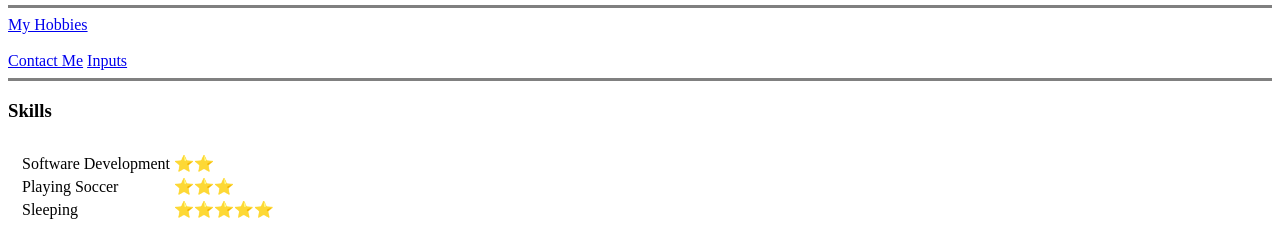
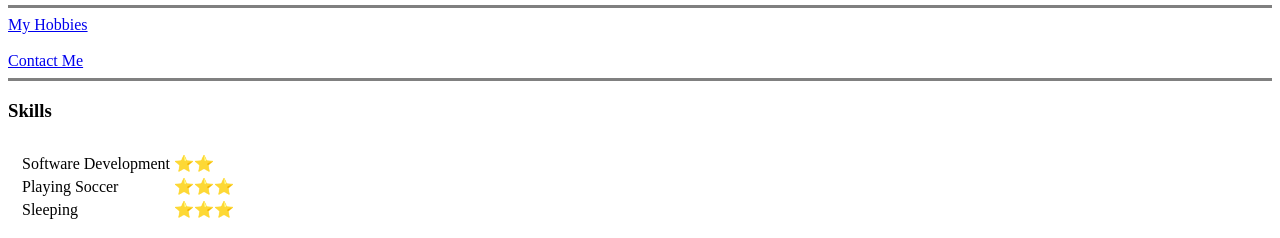
Before and after one commit to Rona7do/Cv, a plain HTML site: page index.html in a window 1280 px wide. Shown: the part 703-941 px from the top of the page. Drawn offline with Linux system fonts and the light colour scheme.

Commit message:
Update index.html

```diff
--- a/index.html
+++ b/index.html
@@ -57,7 +57,6 @@
 
 <a href="Hobbies.html">My Hobbies</a><br>
 <br><a href="Contact Me.html">Contact Me</a>
-<a href="inputs.html">Inputs</a>
 <hr size="3" noshade />
 
 <h3>Skills</h3>
@@ -75,7 +74,7 @@
         </tr>
               <tr>
                 <td>Sleeping</td>
-                <td>⭐️⭐️⭐️⭐️⭐️</td>
+                <td>⭐️⭐️⭐️</td>
               </tr>
       </table>
     </td>
```
